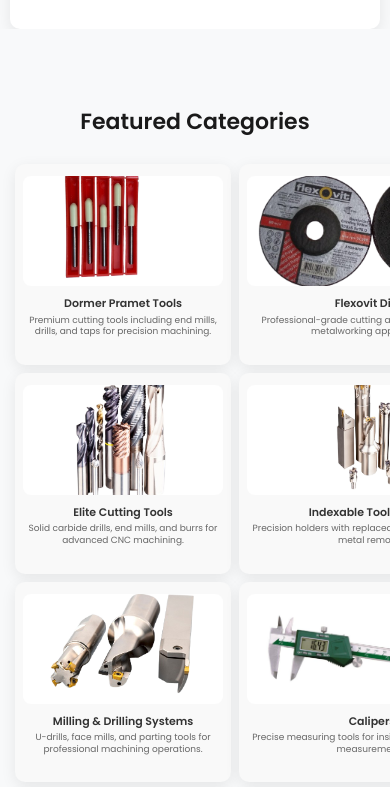
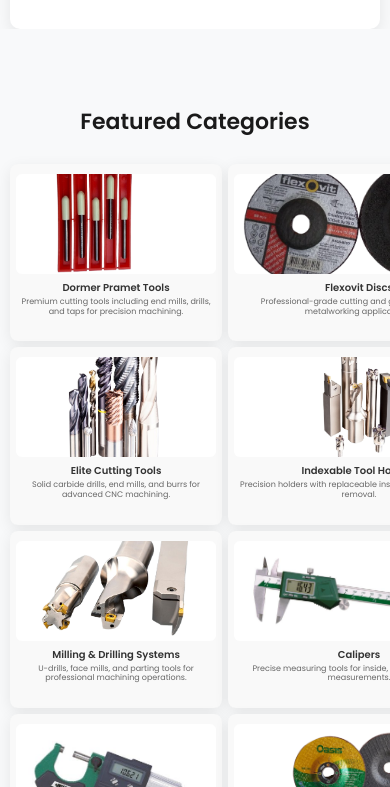
Before and after one commit to Subhan8080/HardMetalsTraders, a plain HTML site: page index.html in a window 390 px wide. Shown: the part 4164-4951 px from the top of the page. Drawn offline with Linux system fonts and the light colour scheme.

Commit message:
Optimize mobile layout for featured categories and fix products hero section

```diff
--- a/styles.css
+++ b/styles.css
@@ -1580,28 +1580,28 @@
 
 @media (max-width: 768px) {
     .featured-categories {
-        padding: 40px 0;
+        padding: 30px 0;
         overflow: hidden;
         width: 100%;
     }
 
     .featured-categories .container {
-        padding-left: 15px;
-        padding-right: 15px;
+        padding-left: 10px;
+        padding-right: 10px;
         max-width: 100%;
     }
 
     .categories-grid {
         grid-template-columns: repeat(2, 1fr);
-        gap: 8px;
+        gap: 6px;
         padding: 0;
-        margin-top: 20px;
+        margin-top: 15px;
         width: 100%;
     }
 
     .category-card {
-        padding: 10px 6px;
-        border-radius: 10px;
+        padding: 8px 4px;
+        border-radius: 8px;
         margin: 0;
         width: 100%;
         box-sizing: border-box;
@@ -1609,9 +1609,9 @@
 
     .category-icon {
         width: 100%;
-        height: 110px;
-        border-radius: 8px;
-        margin-bottom: 10px;
+        height: 100px;
+        border-radius: 6px;
+        margin-bottom: 8px;
         overflow: hidden;
     }
 
@@ -1619,7 +1619,7 @@
         width: 100%;
         height: 100%;
         object-fit: contain;
-        padding: 8px;
+        padding: 6px;
     }
 
     .mobile-smaller-img {
@@ -1629,14 +1629,14 @@
     }
 
     .category-content h3 {
-        font-size: 11px;
-        margin-bottom: 4px;
-        line-height: 1.3;
+        font-size: 10px;
+        margin-bottom: 3px;
+        line-height: 1.2;
     }
 
     .category-content p {
-        font-size: 9px;
-        line-height: 1.3;
+        font-size: 8px;
+        line-height: 1.2;
     }
     .solution-type-content {
         grid-template-columns: 1fr;
```
Also changed, not shown: products.css (+14 -2 lines).
